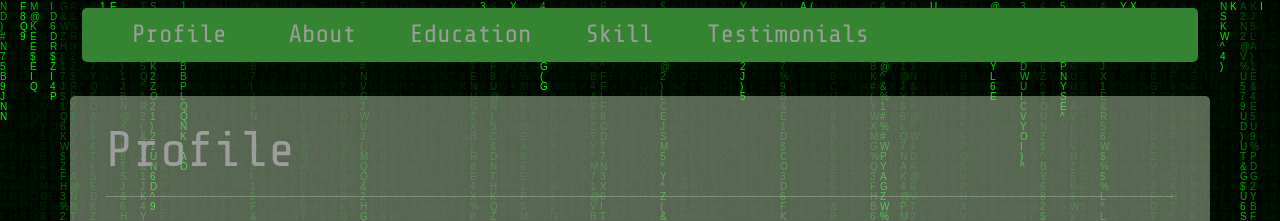
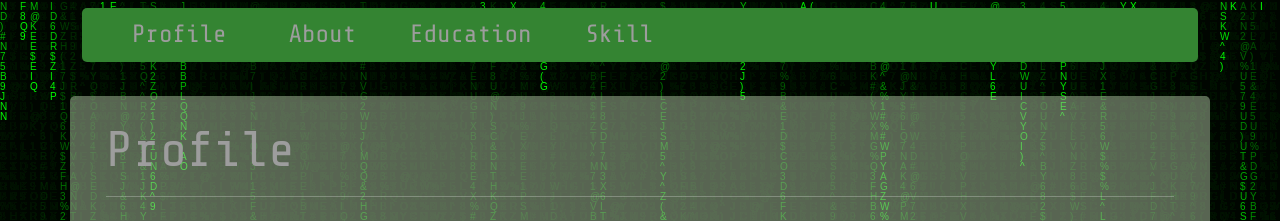
Before and after one commit to aravind447/aravind2002, a plain HTML site: page index.html in a window 1280 px wide. Shown: the top 221 px of the page. Drawn offline with nearby package versions, Linux system fonts and the light colour scheme; a script that the page names is missing; a web font is replaced by a local one.

Commit message:
Update index.html

```diff
--- a/index.html
+++ b/index.html
@@ -43,9 +43,7 @@
               <li class="nav-item">
                 <a class="nav-link" href="#Skill">Skill</a>
               </li>
-		<li class="nav-item">
-                <a class="nav-link" href="#Testimonials">Testimonials</a>
-              </li>
+
             </ul>
           </div>
         </div>
```
